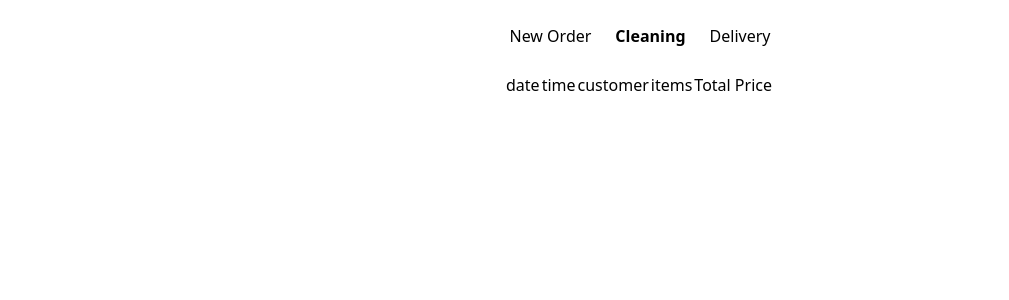
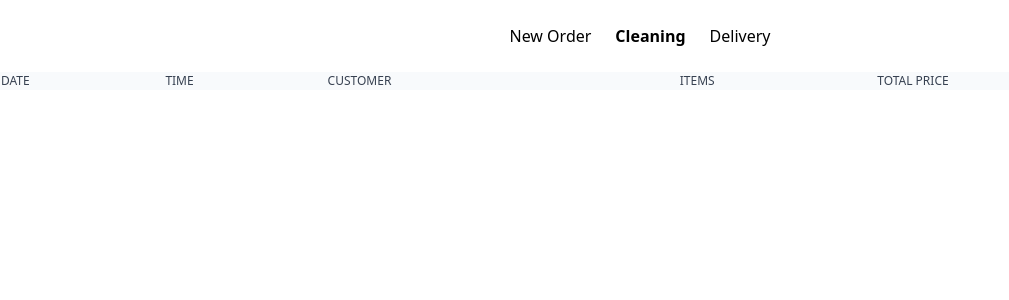
Before and after one commit to McGarry-A/pos, a React (Create React App) app: page /cleaning in a window 1280 px wide. Shown: the top 300 px of the page, without its empty margins (0-1009 px from the left). Built offline with nearby package versions, Linux system fonts and the light colour scheme.

Commit message:
workflow

```diff
--- a/src/Components/OrderTable/OrderTable.tsx
+++ b/src/Components/OrderTable/OrderTable.tsx
@@ -22,8 +22,8 @@ const OrderTable: React.FC<Props> = ({ data }) => {
   };
 
   return (
-    <table>
-      <thead>
+    <table className="w-screen text-sm text-left text-gray-500 table-auto">
+      <thead className="text-xs uppercase text-gray-700 bg-slate-50 ">
         <tr>
           <td>date</td>
           <td>time</td>
--- a/src/Routes/Cleaning/Cleaning.tsx
+++ b/src/Routes/Cleaning/Cleaning.tsx
@@ -4,12 +4,11 @@ import orderSlice from "../../Store/orderSlice";
 
 const Cleaning = () => {
   const cleaningOrders = useAppSelector((state) => state.orders.cleaning);
-  const dispatch = useAppDispatch();
-  const { process } = orderSlice.actions;
+
 
   const handleClick = () => {};
 
-  return <div><OrderTable data={cleaningOrders}/></div>;
+  return <OrderTable data={cleaningOrders}/>
 };
 
 export default Cleaning;
--- a/src/Routes/Delivery/Delivery.tsx
+++ b/src/Routes/Delivery/Delivery.tsx
@@ -1,7 +1,12 @@
 // import OrderTable from "../../Components/OrderTable/OrderTable";
 
+import OrderTable from "../../Components/OrderTable/OrderTable";
+import { useAppSelector } from "../../Store";
+
 const Delivery = () => {
-  return <div>{/* <OrderTable data={} /> */}</div>;
+  const deliverOrders = useAppSelector((state) => state.orders.deliver);
+
+  return <OrderTable data={deliverOrders}/>
 };
 
 export default Delivery;
--- a/src/Store/orderSlice.ts
+++ b/src/Store/orderSlice.ts
@@ -41,16 +41,17 @@ const orderSlice = createSlice({
       const {
         payload: { orderId, current },
       } = action;
-      const newState = { ...state };
-      const currentOrder = newState.cleaning[orderId];
+
+      console.log(orderId, current)
+      const currentOrder = state.cleaning[orderId];
+
       if (current === "cleaning") {
-        newState.deliver = { ...newState.deliver, currentOrder };
-        delete newState.cleaning[orderId];
-        console.log("cleaning")
+        state.deliver = { ...state.deliver, currentOrder };
+        delete state.cleaning[orderId];
       }
       if (current === "delivery") {
-        newState.done = { ...newState.done, currentOrder };
-        delete newState.deliver[orderId];
+        state.done = { ...state.done, currentOrder };
+        delete state.deliver[orderId];
       }
     },
   },
```
